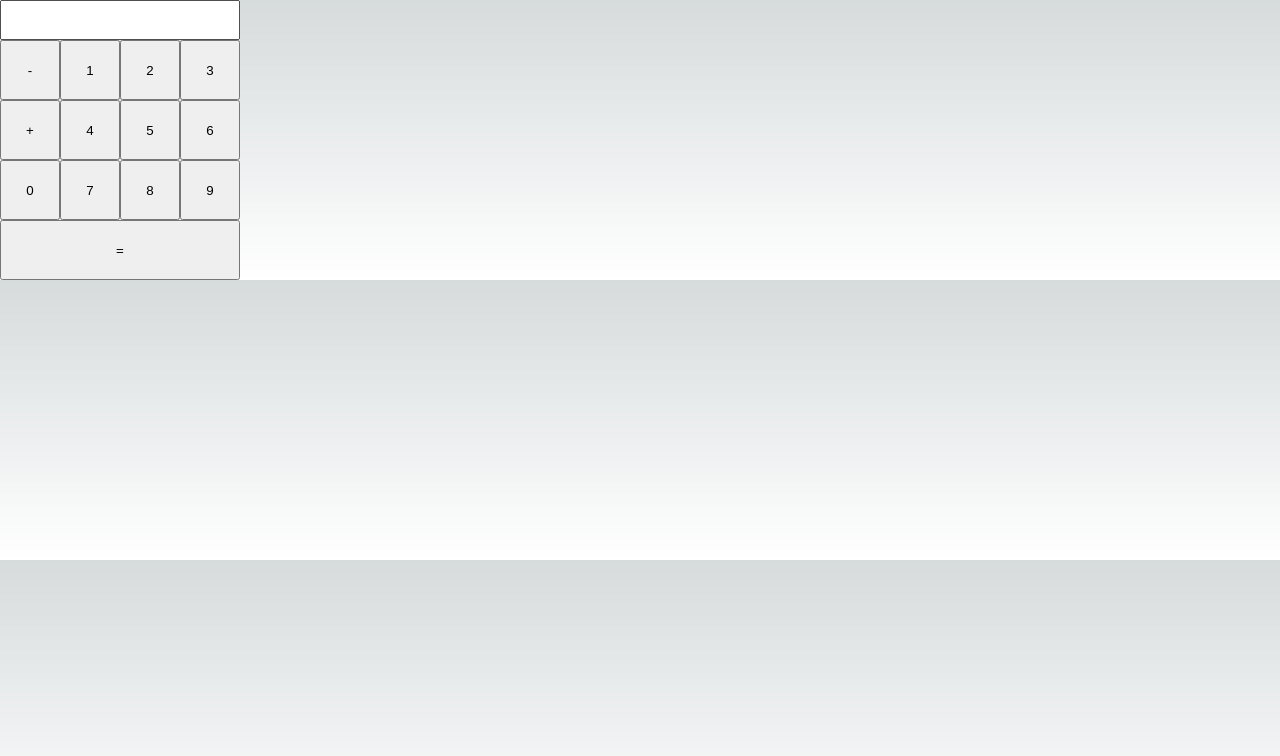
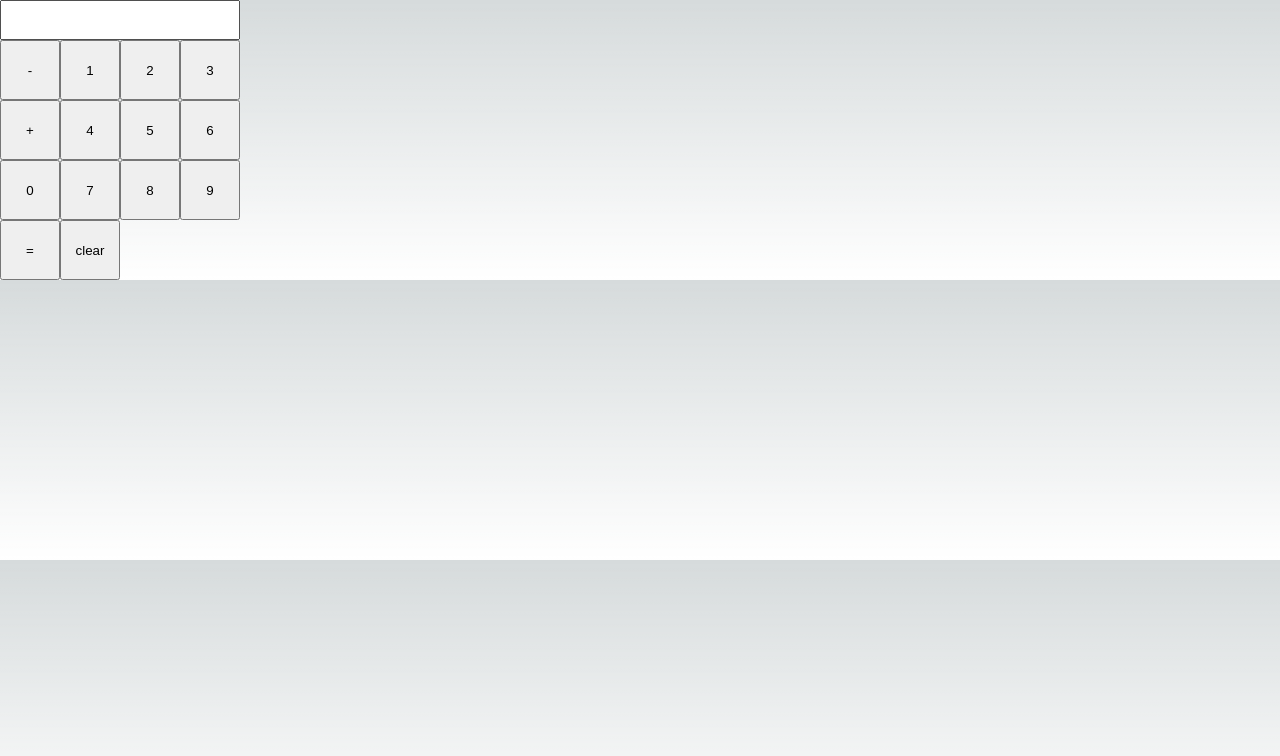
Before and after one commit to SMHSaadat/calculator-next-js, a Next.js app: page / in a window 1280 px wide. Shown: the top 756 px of the page. Built offline with nearby package versions, Linux system fonts and the light colour scheme.

Commit message:
implement calculator functionality

```diff
--- a/app/page.tsx
+++ b/app/page.tsx
@@ -1,58 +1,59 @@
 'use client'
+
+import { HtmlProps } from "next/dist/shared/lib/html-context.shared-runtime";
 
 export default function Home() {
 
 
-const Btn = (props:any)=>{
-  return <button style={{height:60, width:60}} onClick={()=>{
-    (document.getElementById("txt") as HTMLInputElement).value = props.txt
+  const Btn = (props: any) => {
+    return <button style={{ height: 60, width: 60 }} onClick={() => {
+
+      let op = props.txt;
+      let el = (document.getElementById("txt") as HTMLInputElement);
+
+      if (op == "clear") {
+        el.value = "";
+        return;
+      }
+      if (op == "=") {
+        el.value = eval(el.value)
+      }
+      else {
+        el.value = el.value + op;
+      }
 
     }} > {props.txt}</button>
   }
 
+
+
+
   return (
     <div>
-      <input id="txt" style={{height:40, width:240}}></input>
-      <br/>
+      <input id="txt" style={{ height: 40, width: 240 }}></input>
+      <br />
       <Btn txt="-" />
       <Btn txt="1" />
       <Btn txt="2" />
       <Btn txt="3" />
-        <br/>
+      <br />
       <Btn txt="+" />
       <Btn txt="4" />
       <Btn txt="5" />
       <Btn txt="6" />
-        <br/>
+      <br />
       <Btn txt="0" />
       <Btn txt="7" />
       <Btn txt="8" />
       <Btn txt="9" />
-        <br/>
-        <button style={{height:60, width:240}}>=</button>
+      <br />
+      <Btn txt="="/>
+      <Btn txt="clear"/>
 
 
 
-        <br/>
+      <br />
 
-
-
-
-
-        {/* <button style={{height:60, width:60}}>2</button>
-        <button style={{height:60, width:60}}>3</button>
-        <br/>
-        <button style={{height:60, width:60}}>+</button>
-        <button style={{height:60, width:60}}>4</button>
-        <button style={{height:60, width:60}}>5</button>
-        <button style={{height:60, width:60}}>6</button>
-        <br/>
-        <button style={{height:60, width:60}}>0</button>
-        <button style={{height:60, width:60}}>7</button>
-        <button style={{height:60, width:60}}>8</button>
-        <button style={{height:60, width:60}}>9</button>
-        <br/>
-        <button style={{height:60, width:240}}>0</button> */}
     </div>
   );
 }
```
Lines whose indentation alone changed are shown as unchanged.
